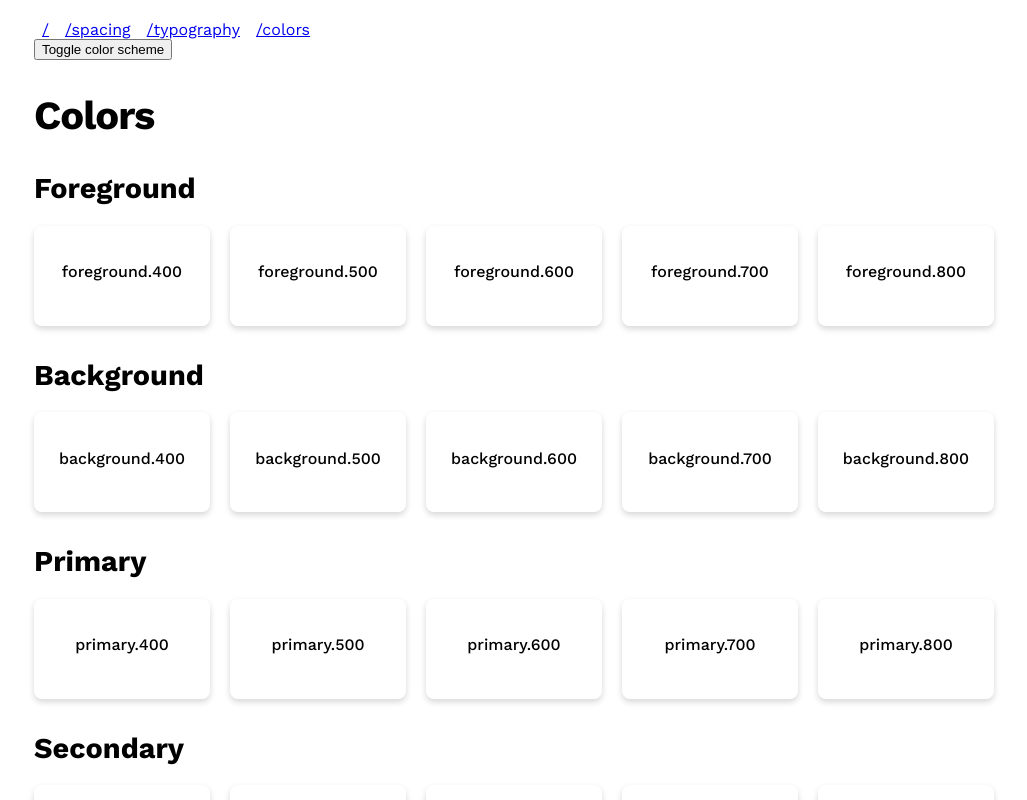
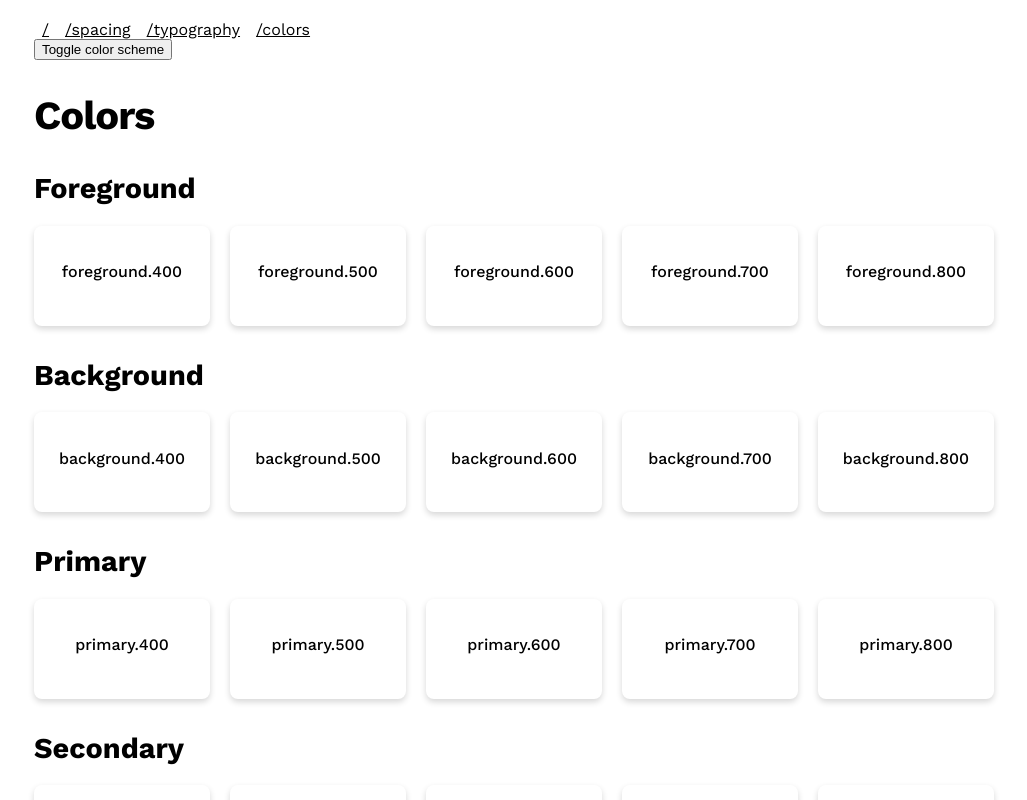
Before and after one commit to jackyef/flair, a Next.js app: page /colors in a window 1280 px wide. Shown: the top 800 px of the page, without its empty margins (126-1153 px from the left). Built offline with nearby package versions, Linux system fonts and the light colour scheme.

Commit message:
feat: Added <A> element

```diff
--- a/src/components/Layout/Layout.tsx
+++ b/src/components/Layout/Layout.tsx
@@ -1,7 +1,8 @@
-import Link from 'next/link'
+import Link from 'next/link';
 import { styled } from 'goober';
 
 import { space } from '@/flair/theme/space';
+import { A } from '@/flair/components/Anchor/A';
 
 const Container = styled('div')`
   max-width: 1000px;
@@ -16,17 +17,33 @@ const NavList = styled('ul')`
 
 const NavItem = styled('li')`
   margin: 0 ${space.md};
-`
+`;
 
 export const Layout: React.FC = ({ children }) => {
   return (
     <Container>
       <nav>
         <NavList>
-          <NavItem><Link href="/" passHref><a>/</a></Link></NavItem>
-          <NavItem><Link href="/spacing" passHref><a>/spacing</a></Link></NavItem>
-          <NavItem><Link href="/typography" passHref><a>/typography</a></Link></NavItem>
-          <NavItem><Link href="/colors" passHref><a>/colors</a></Link></NavItem>
+          <NavItem>
+            <Link href="/" passHref>
+              <A>/</A>
+            </Link>
+          </NavItem>
+          <NavItem>
+            <Link href="/spacing" passHref>
+              <A>/spacing</A>
+            </Link>
+          </NavItem>
+          <NavItem>
+            <Link href="/typography" passHref>
+              <A>/typography</A>
+            </Link>
+          </NavItem>
+          <NavItem>
+            <Link href="/colors" passHref>
+              <A>/colors</A>
+            </Link>
+          </NavItem>
         </NavList>
       </nav>
       {children}
--- /dev/null
+++ b/src/flair/components/Anchor/A.tsx
@@ -0,0 +1,21 @@
+import React from 'react';
+import cx from 'classnames';
+import { css } from 'goober';
+
+import { useTheme } from '@/flair/context/theme';
+
+export const A = ({
+  className,
+  ...rest
+}: React.AnchorHTMLAttributes<HTMLAnchorElement>) => {
+  const { colors } = useTheme();
+  const anchorClass = css`
+    color: ${colors.primary[500].color};
+
+    &:hover {
+      color: ${colors.primary[700].color};
+    }
+  `;
+
+  return <a className={cx(anchorClass, className)} {...rest} />;
+};
--- a/src/flair/context/theme.tsx
+++ b/src/flair/context/theme.tsx
@@ -13,7 +13,7 @@ import { canUseDOM } from '../utils/canUseDOM';
 type ColorScheme = 'light' | 'dark';
 export type MappedColorVariant = ColorVariant | 'foreground' | 'background';
 
-type ColorMapping = Partial<Record<MappedColorVariant, Partial<ColorShade>>>;
+type ColorMapping = Record<MappedColorVariant, ColorShade>;
 
 type ThemeContextValue = {
   toggleColorScheme: () => void;
@@ -28,6 +28,7 @@ const defaultContextValue: ThemeContextValue = {
     // no-op
   },
   space,
+  // @ts-expect-error
   colors: {},
 };
 
@@ -35,14 +36,13 @@ export const ThemeContext = createContext<ThemeContextValue>(
   defaultContextValue,
 );
 
-const getColorMapping = (colorScheme: ColorScheme) => {
-  const map: ThemeContextValue['colorMapping'] = {};
+const getColorMapping = (colorScheme: ColorScheme): ColorMapping => {
+  const map: any = {};
 
   COLORS_VARIANTS.forEach((colorName) => {
     COLOR_SHADE_VARIANTS.forEach((shadeStep) => {
       if (!map[colorName]) map[colorName] = {};
 
-      // @ts-expect-error
       map[colorName][shadeStep] = {
         color: `var(--color-${colorName}-${shadeStep})`,
         contrastingColor: `var(--contrasting-color-${colorName}-${shadeStep})`,
```
